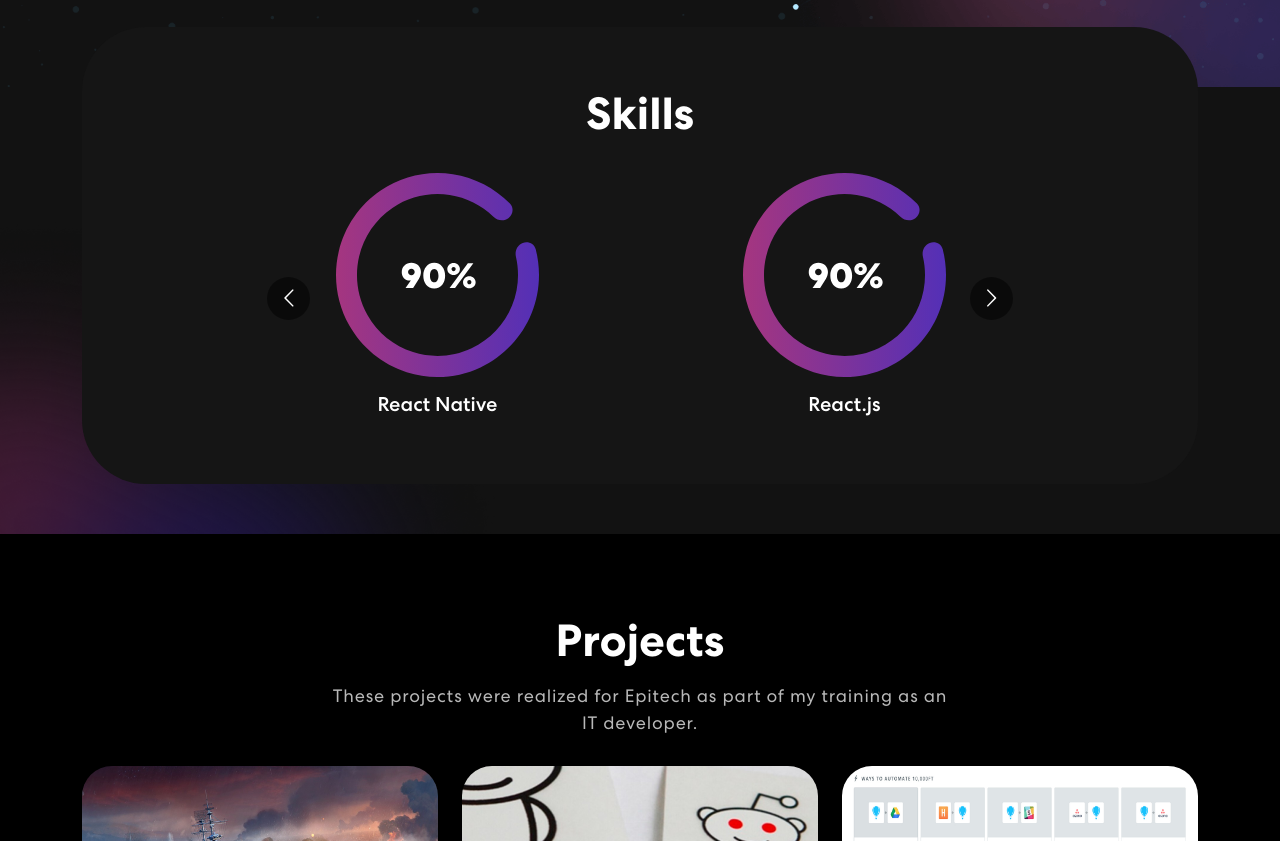
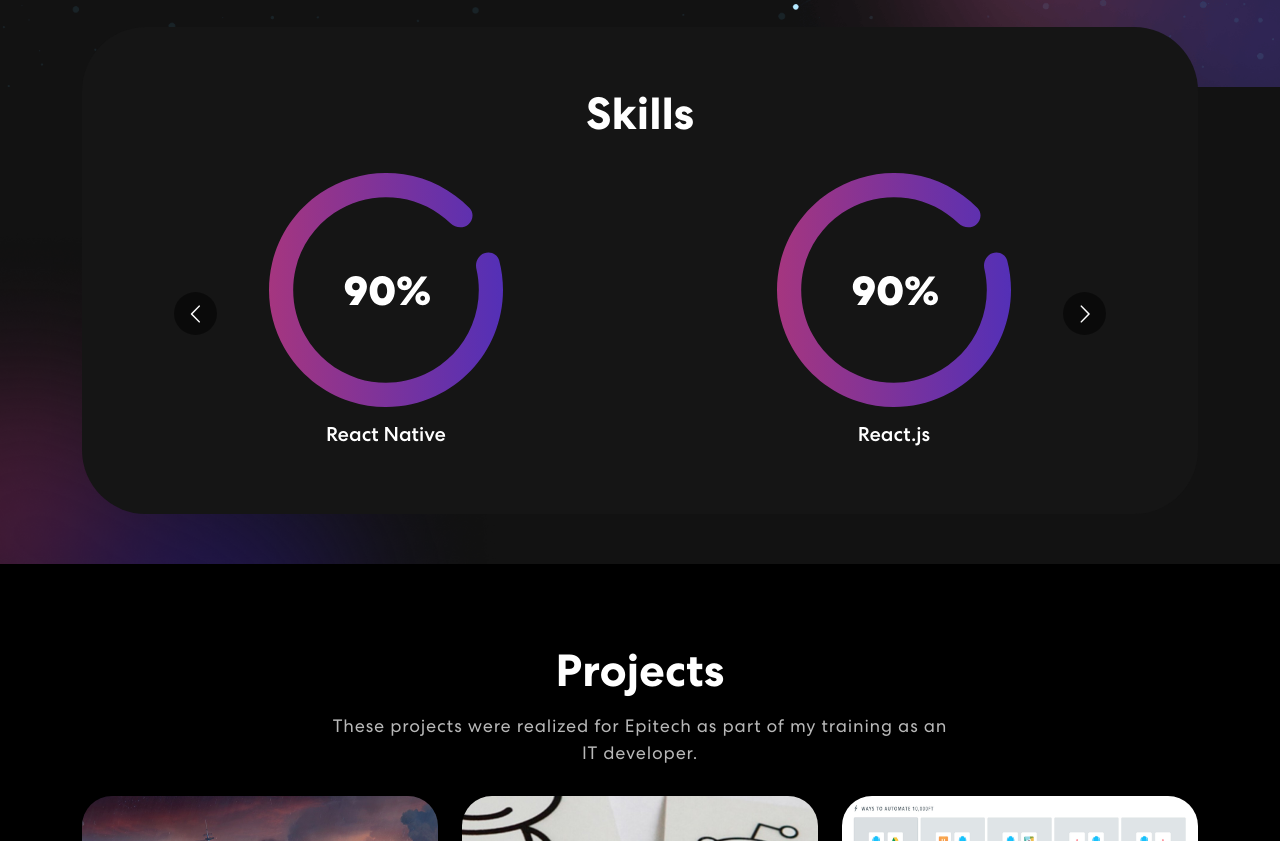
Before and after one commit to CorentinMaz/Portfolio, a React (Create React App) app: page / in a window 1280 px wide. Shown: the part 679-1520 px from the top of the page. Built offline with nearby package versions, Linux system fonts and the light colour scheme.

Commit message:
add padding on arrow skills

```diff
--- a/src/App.css
+++ b/src/App.css
@@ -330,13 +330,15 @@
     margin: 14px 0 75px 0;
 }
 .skill-slider {
-  width: 80%;
+  width: 100%;
   margin: 0 auto;
   position: relative;
 }
 .skill-slider .item img {
   width: 50%;
   margin: 0 auto 15px auto;
+  padding-left: 10px;
+  padding-right: 10px;
 }
 .background-image-left {
   top: 28%;
```
